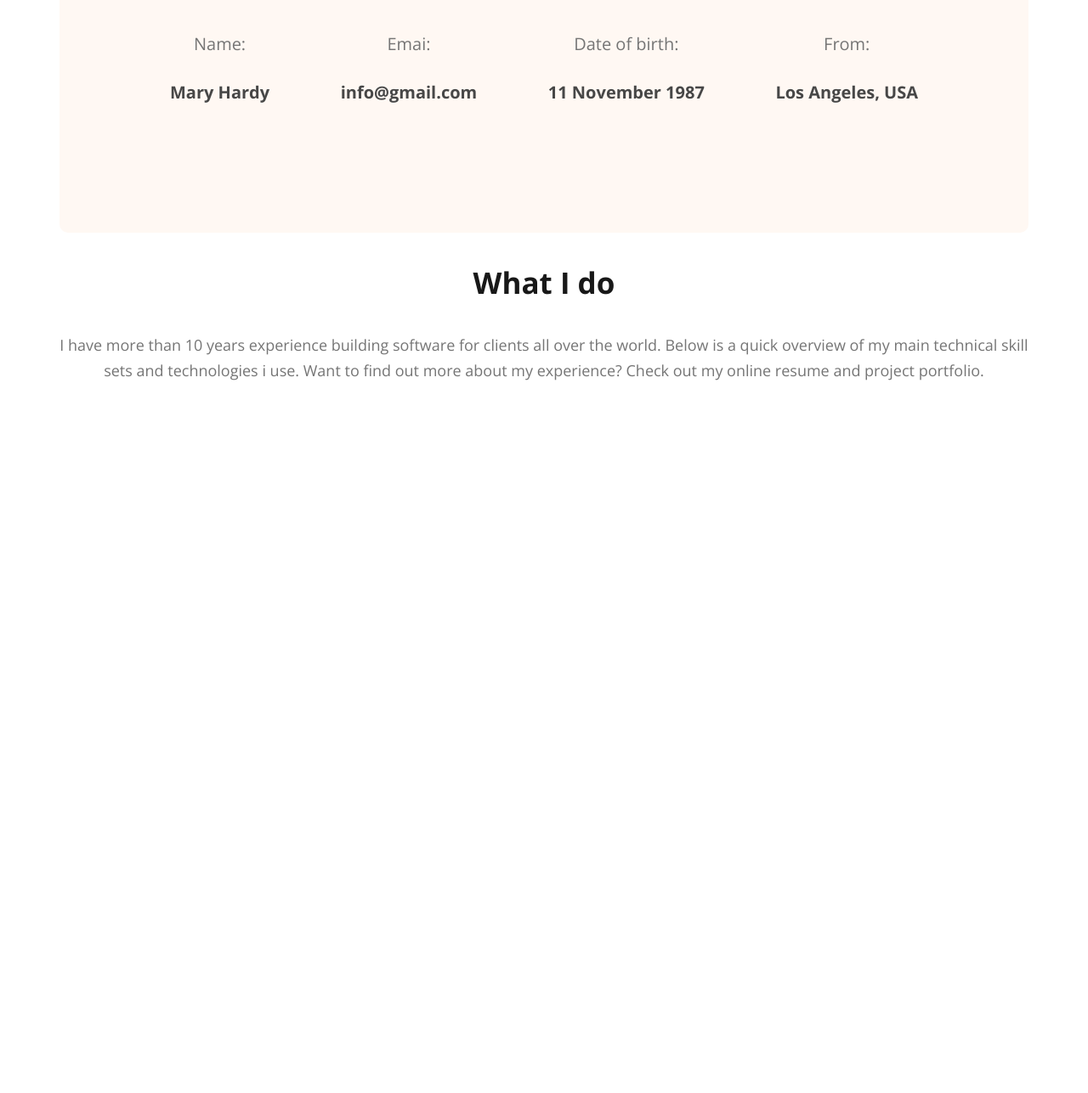
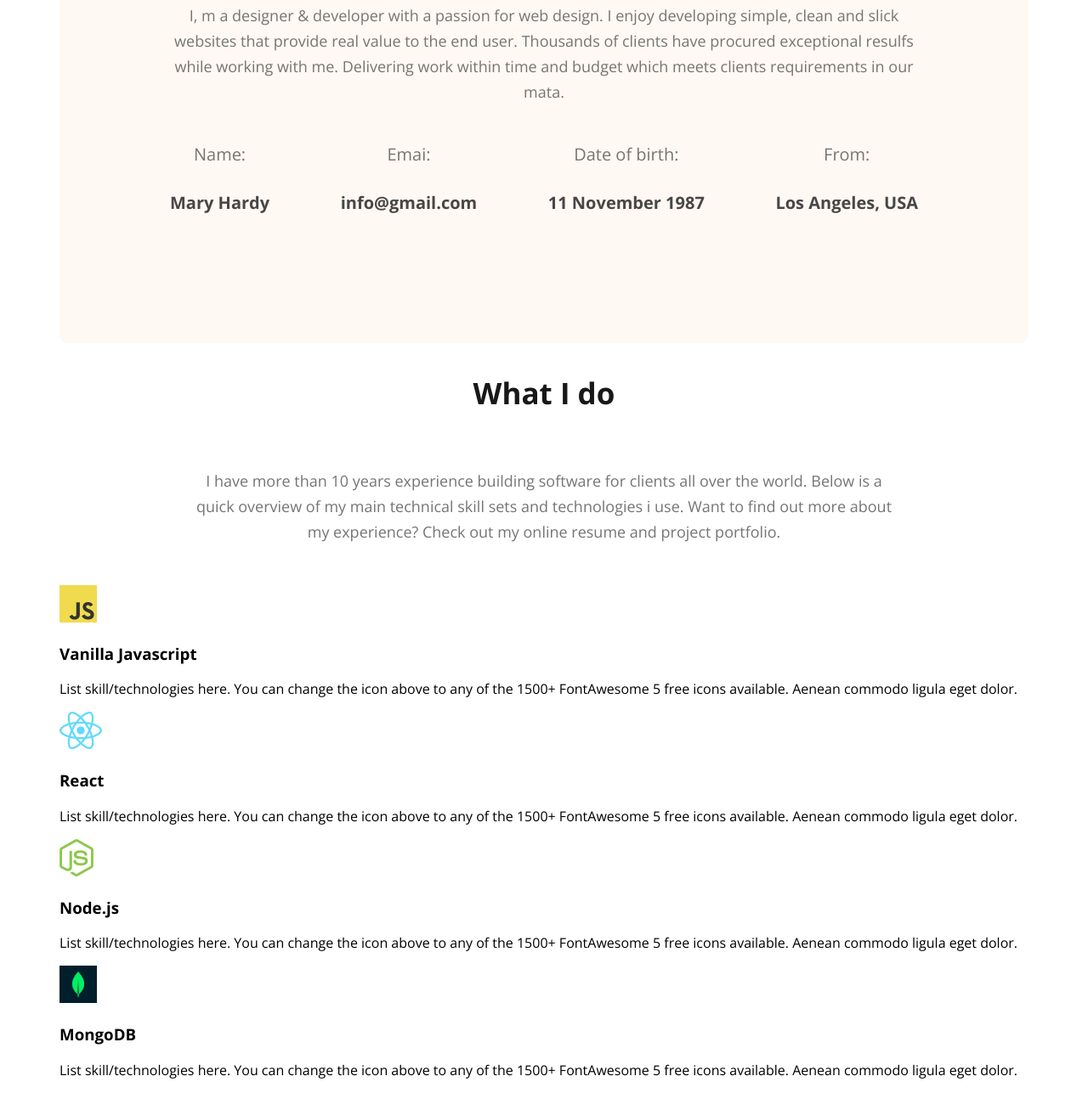
Before and after one commit to mdzarif55/web_devloper_portfolio, a plain HTML site: page index.html in a window 1280 px wide. Shown: the part 1142-2429 px from the top of the page at 85% size. Before the commit the page ends 1611 px from the top, so only its background shows below. Drawn offline with nearby package versions, Linux system fonts and the light colour scheme.

Commit message:
added skills

```diff
--- a/index.html
+++ b/index.html
@@ -57,9 +57,34 @@
             </div>
 
         </section>
+        <!-- what i do section -->
+
         <section class="what-do">
             <h3 class="section-title">What I do</h3>
-            <p class="section-description">I have more than 10 years experience building software for clients all over the world. Below is a quick overview of my main technical skill sets and technologies i use. Want to find out more about my experience? Check out my online resume and project portfolio.</p>
+            <p id="what-i-do-descrip" class="section-description">I have more than 10 years experience building software for clients all over the world. Below is a quick overview of my main technical skill sets and technologies i use. Want to find out more about my experience? Check out my online resume and project portfolio.</p>
+
+            <div class="skills-container">
+                <div class="skill">
+                    <img src="images/icons/js.png" alt="javascript png">
+                    <h3 class="skill-title">Vanilla Javascript</h3>
+                    <p class="skill-description">List skill/technologies here. You can change the icon above to any of the 1500+ FontAwesome 5 free icons available. Aenean commodo ligula eget dolor. </p>
+                </div>
+                <div class="skill">
+                    <img src="images/icons/react.png" alt="react png">
+                    <h3 class="skill-title">React</h3>
+                    <p class="skill-description">List skill/technologies here. You can change the icon above to any of the 1500+ FontAwesome 5 free icons available. Aenean commodo ligula eget dolor.</p>
+                </div>
+                <div class="skill">
+                    <img src="images/icons/nodejs.png" alt="nodejs png">
+                    <h3 class="skill-title">Node.js</h3>
+                    <p class="skill-description">List skill/technologies here. You can change the icon above to any of the 1500+ FontAwesome 5 free icons available. Aenean commodo ligula eget dolor.</p>
+                </div>
+                <div class="skill">
+                    <img src="images/icons/mongo.png" alt="">
+                    <h3 class="skill-title">MongoDB</h3>
+                    <p class="skill-description">List skill/technologies here. You can change the icon above to any of the 1500+ FontAwesome 5 free icons available. Aenean commodo ligula eget dolor.</p>
+                </div>
+            </div>
         </section>
     </main>
     <footer>
--- a/style/design.css
+++ b/style/design.css
@@ -123,7 +123,7 @@
      padding: 130px;
      border-radius: 10px;
      background-color: #FFF8F3;
-     margin-top: 130px 0;
+     margin-top: 130px;
      /* margin-bottom: 20px; */
  }
 
@@ -159,3 +159,7 @@
      font-weight: 700;
      line-height: 30px;
  }
+ #what-i-do-descrip
+ {
+    padding: 30px 150px;
+ }
```
